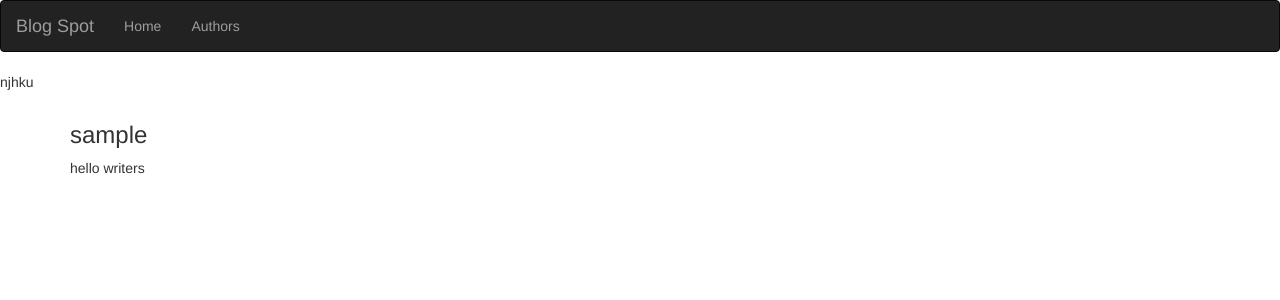
After one commit to CikuKariuki/Wise-Minute, a Flask app: template app/templates/writer.html in a window 1280 px wide. The commit adds this page. Shown: the top 300 px of the page. Run offline with Flask 2, Linux system fonts and the light colour scheme; the template is opened without the code that fills it: most values are stand-ins (such as "Sample title", 1, 10 or a date in 2020); some libraries are stand-ins or nearby versions.

Commit message:
created writer profile

```diff
--- a/app/templates/index.html
+++ b/app/templates/index.html
@@ -1,5 +1,7 @@
 {% extends 'base.html' %}
 {% block content %}
+{{ super() }}
+<link rel="stylesheet" href="{{url_for('static',filename='css/index.css')}}">
     <h1>Quote of the day:</h1>
     <p>{{quote}}</p>
     <p>{{quote_author}}</p>
--- a/app/templates/navbar.html
+++ b/app/templates/navbar.html
@@ -12,6 +12,8 @@
             <div class="navbar-collapse collapse">
                 <ul class="nav navbar-nav">
                     <li><a href="/">Home</a></li>
+                    <li><a href="/writer.html">Authors</a></li>
+
             </div>
 
         </div>
--- /dev/null
+++ b/app/templates/writer.html
@@ -0,0 +1,12 @@
+{% extends 'base.html' %}
+{% block content %}
+<p>njhku</p>
+<div class="container">
+    <div class="row">
+        <div class="col-md-4">
+            <h3>{{ writer.username }}</h3>
+            <p>hello writers</p>
+        </div>
+    </div>
+</div>
+{% endblock %}
```
Also changed, not shown: app/main/views.py (+7 -0 lines), app/requests.py (+0 -11 lines).
